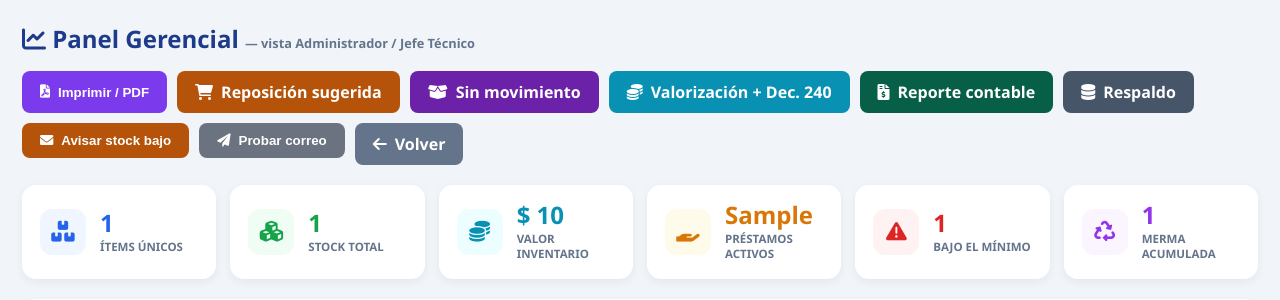
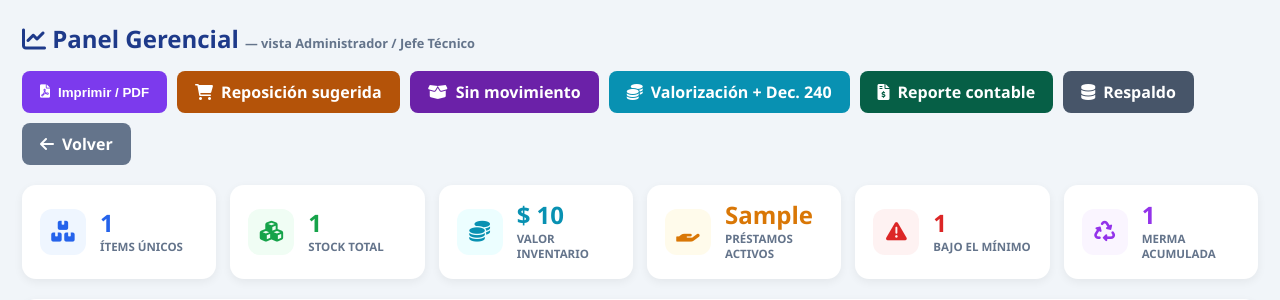
Before and after one commit to laloyjia/inventario, a Flask app: template templates/panel_gerencial.html in a window 1280 px wide. Shown: the top 300 px of the page. Run offline with Flask 3, Linux system fonts and the light colour scheme; data comes from the database, SQL or seed files in the repository; the template is opened without the code that fills it: most values are stand-ins (such as "Sample title", 1, 10 or a date in 2020).

Commit message:
Quitar botones de correo no funcionales del Panel Gerencial

```diff
--- a/templates/panel_gerencial.html
+++ b/templates/panel_gerencial.html
@@ -47,12 +47,6 @@
                 <a href="/reporte_valorizacion" class="btn" style="background:#0891b2;"><i class="fas fa-coins"></i> Valorización + Dec. 240</a>
                 <a href="/exportar_inventario" class="btn" style="background:#065f46;"><i class="fas fa-file-invoice-dollar"></i> Reporte contable</a>
                 <a href="/admin/respaldo" class="btn" style="background:#475569;"><i class="fas fa-database"></i> Respaldo</a>
-                <form action="/admin/enviar_aviso_stock" method="POST" style="margin:0;">
-                    <button type="submit" class="btn" style="background:#b45309;"><i class="fas fa-envelope"></i> Avisar stock bajo</button>
-                </form>
-                <form action="/admin/probar_correo" method="POST" style="margin:0;">
-                    <button type="submit" class="btn" style="background:#6b7280;"><i class="fas fa-paper-plane"></i> Probar correo</button>
-                </form>
                 <a href="/" class="btn btn-secondary"><i class="fas fa-arrow-left"></i> Volver</a>
             </div>
         </div>
```
